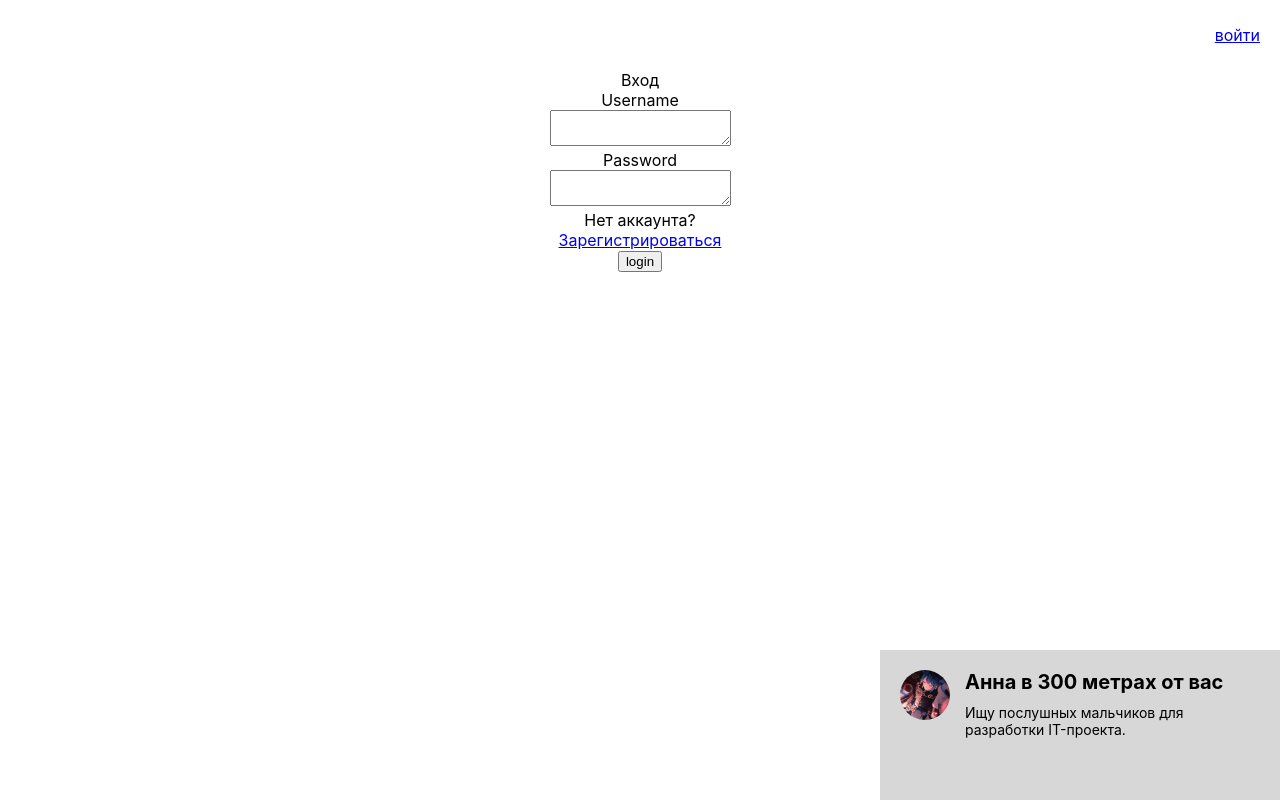
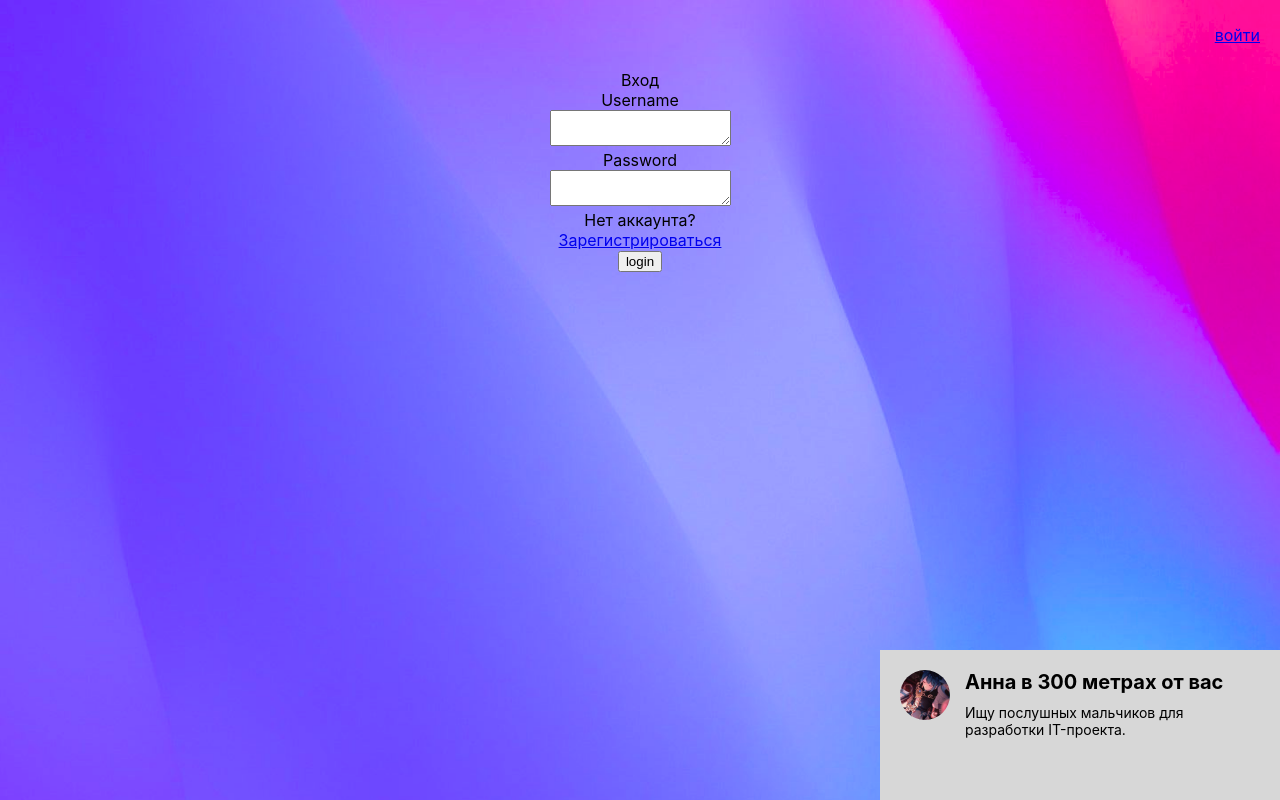
Before and after one commit to SmokingElk/Constance, a React (Create React App) app in the folder client/: page /login in a window 1280 px wide. Built offline with nearby package versions, Linux system fonts and the light colour scheme; no server answers.

Commit message:
add background component

```diff
--- a/client/src/components/App/App.jsx
+++ b/client/src/components/App/App.jsx
@@ -1,4 +1,5 @@
 import AdvertisementContainer from '../Advertisement/AdvertisementContainer';
+import Background from '../Background/Background';
 import Header from '../Header/Header';
 import HeaderContainer from '../Header/HeaderContainer';
 import LoginContainer from '../Login/LoginContainer';
@@ -11,6 +12,7 @@ import { Route, Routes } from 'react-router-dom';
 const App = props => {
 	return (
 		<div className={classes.app}>
+			<Background />
 			<HeaderContainer />
 
 			<Routes>
--- /dev/null
+++ b/client/src/components/Background/Background.jsx
@@ -0,0 +1,12 @@
+import classes from "./Background.module.css";
+import BackgroundImage from "../../assets/imgs/background.png";
+
+const Background = props => {
+    return (
+        <div className={classes.container}>
+            <img className={classes.image} src={BackgroundImage} />
+        </div>
+    );
+}
+
+export default Background;
--- /dev/null
+++ b/client/src/components/Background/Background.module.css
@@ -0,0 +1,15 @@
+.container {
+    position: fixed;
+    width: 100vw;
+    height: 100vh;
+    top: 0;
+    left: 0;
+
+    z-index: -2;
+    object-fit: cover;
+    overflow: hidden;
+}
+
+.image {
+    width: 100%;
+}
```
Also changed, not shown: client/src/assets/imgs/background.png (added).
